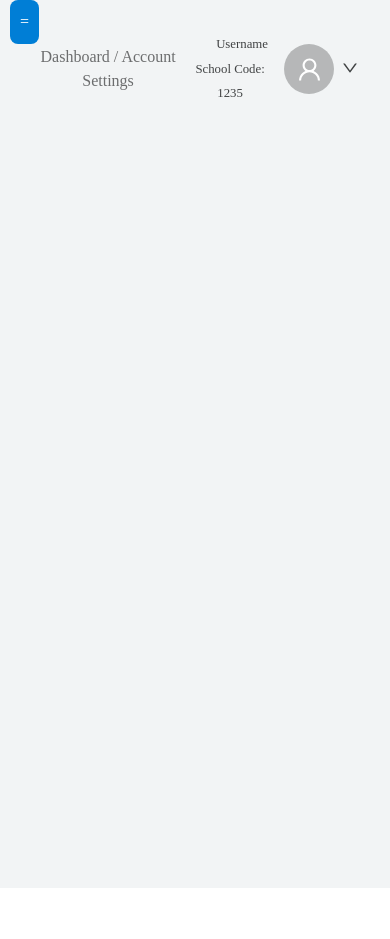
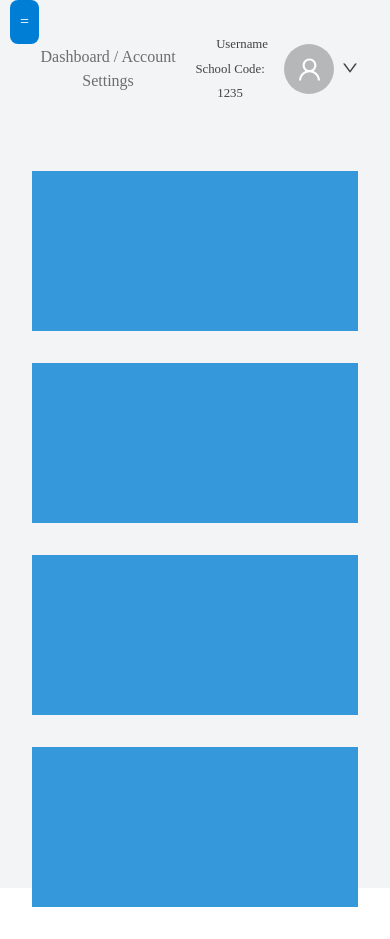
Before and after one commit to DMV-DEV/FE-SABIO, a React (Create React App) app: page /dashboard in a window 390 px wide. Before the commit the page ends 888 px from the top, so only its background shows below. Built offline with nearby package versions, Linux system fonts and the light colour scheme; a web font is replaced by a local one.

Commit message:
arreglos layout

```diff
--- a/src/App.css
+++ b/src/App.css
@@ -2,13 +2,14 @@
   display: grid;
   grid-template-columns: 1fr 4fr;
   max-width: 100vw;
-  /* height: 100vh; */
+  height: 100vh;
 
 }
 .main_container{
   display: flex;
   flex-direction: column;
   min-height: 100vh;
+ width: 80vw;
   background-color: var(--grey);
 }
 
@@ -21,9 +22,9 @@ footer {
 }
 
 .body {
-  padding: 1rem;
-  background-color: var(--grey);
+ margin-top: 5.92rem;
   flex: 1;
+  width: 80vw;
   /* height: 100%; */
 }
 
@@ -38,12 +39,14 @@ footer {
     .main_container{
       display: flex;
       flex-direction: column;
+      width: 100%;
 
     }
     .body{
       margin-left: 0;
       display: flex;
       flex-direction: column;
+      width: 100%;
     }
 
 }
--- a/src/App.js
+++ b/src/App.js
@@ -17,7 +17,9 @@ const App = () => {
     {isMyClassesRoute ? <SidebarNoClass /> : <Sidebar />}
     <div className='main_container'>
       <Header />
+    <div className='body'>
       <Outlet/>
+      </div>
     </div>
     </div>
     </>
--- a/src/components/header/StyleHeader.css
+++ b/src/components/header/StyleHeader.css
@@ -2,11 +2,13 @@
     background-color: var(--grey);
     color: var(--black);
     display: flex;
+    position: fixed;
     justify-content: space-between;
     text-align: center;
     align-items: center;
-    width: 100%;
+    width: 80vw;
     padding: 2rem 2rem 0.5rem 1.5rem;
+    /* flex: 1; */
   }
   .header__paths{
     display: flex;
@@ -34,7 +36,7 @@
         width: 100%;
         top: 0;
         left: 0;
-        width: 100%;
+
 
       }
 
--- a/src/index.css
+++ b/src/index.css
@@ -4,6 +4,7 @@
   margin: 0;
   font-family: 'Anek Bangla';
   box-sizing: border-box;
+
 }
 
 #root{
--- a/src/pages/Dash/dashboard.css
+++ b/src/pages/Dash/dashboard.css
@@ -13,12 +13,19 @@
     width: 100%;
     height: 100%;
     background-color: #3498db; /* solo para ver los cuadrados */
-}
+ }
 
 
 @media (max-width: 768px) {
     .dashboard__container {
-        grid-template-columns: 1fr;
-        grid-template-rows: auto;
+        display: flex;
+        flex-direction: column;
+
     }
+
+    .dashboard__content {
+
+        height: 10rem;
+    }
+
 }
```
